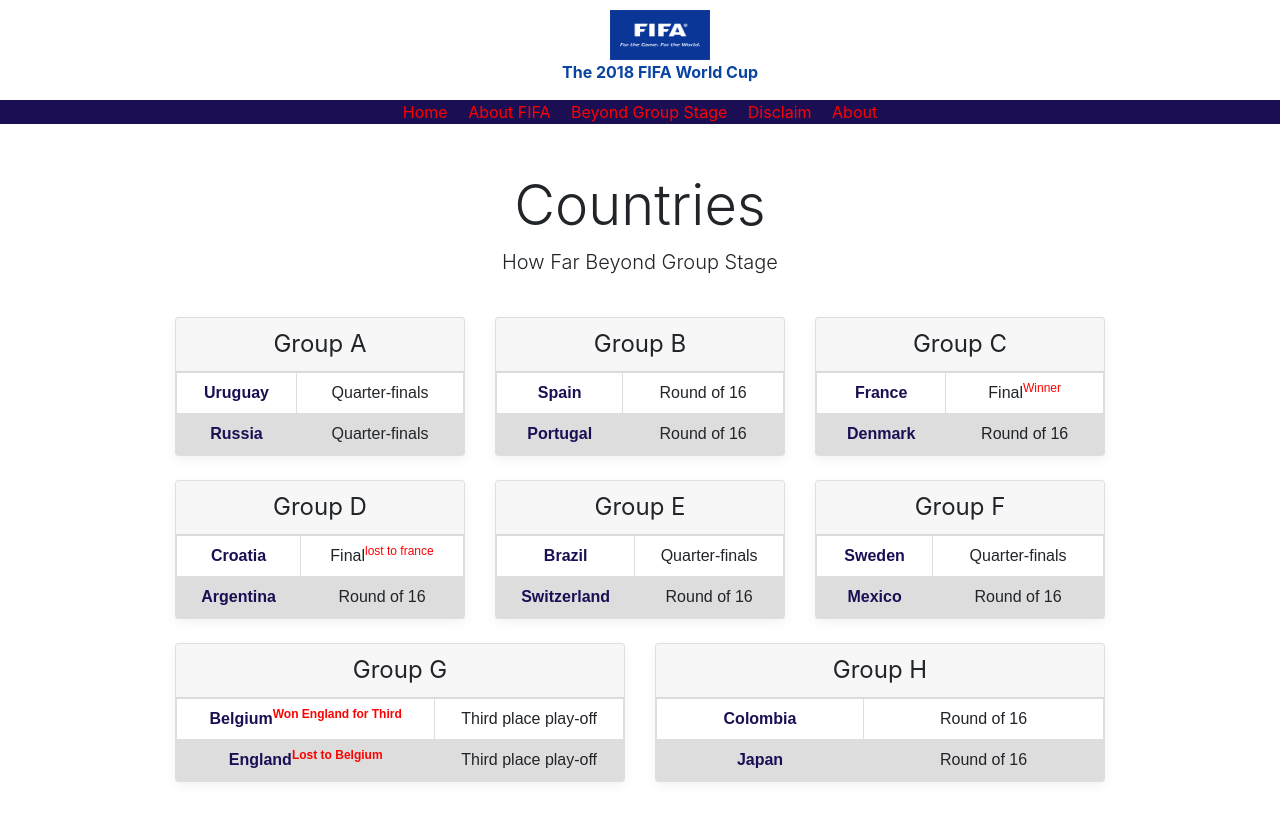
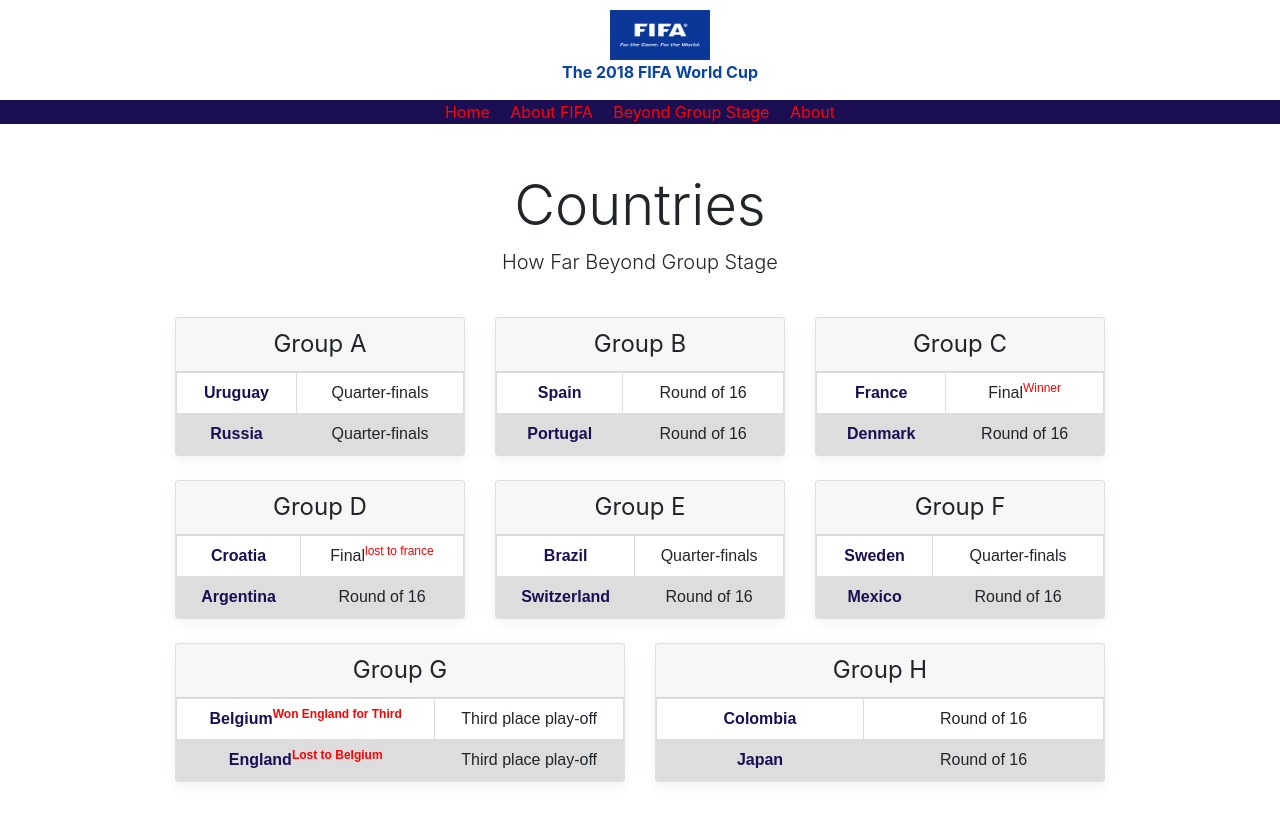
Before and after one commit to 9tlight/project0, a plain HTML site: page qualified.html in a window 1280 px wide. Drawn offline with nearby package versions, Linux system fonts and the light colour scheme.

Commit message:
Update qualified.html

```diff
--- a/qualified.html
+++ b/qualified.html
@@ -28,7 +28,6 @@
             <a id="home" class="p-2" href="index.html">Home</a>
             <a class="p-2" href="aboutfifa.html">About FIFA</a>
             <a class="p-2" href="qualified.html">Beyond Group Stage</a>
-            <a class="p-2" href="disclaim.html">Disclaim</a>
             <a class="p-2" href="about.html">About</a>
         </div>
 
```
